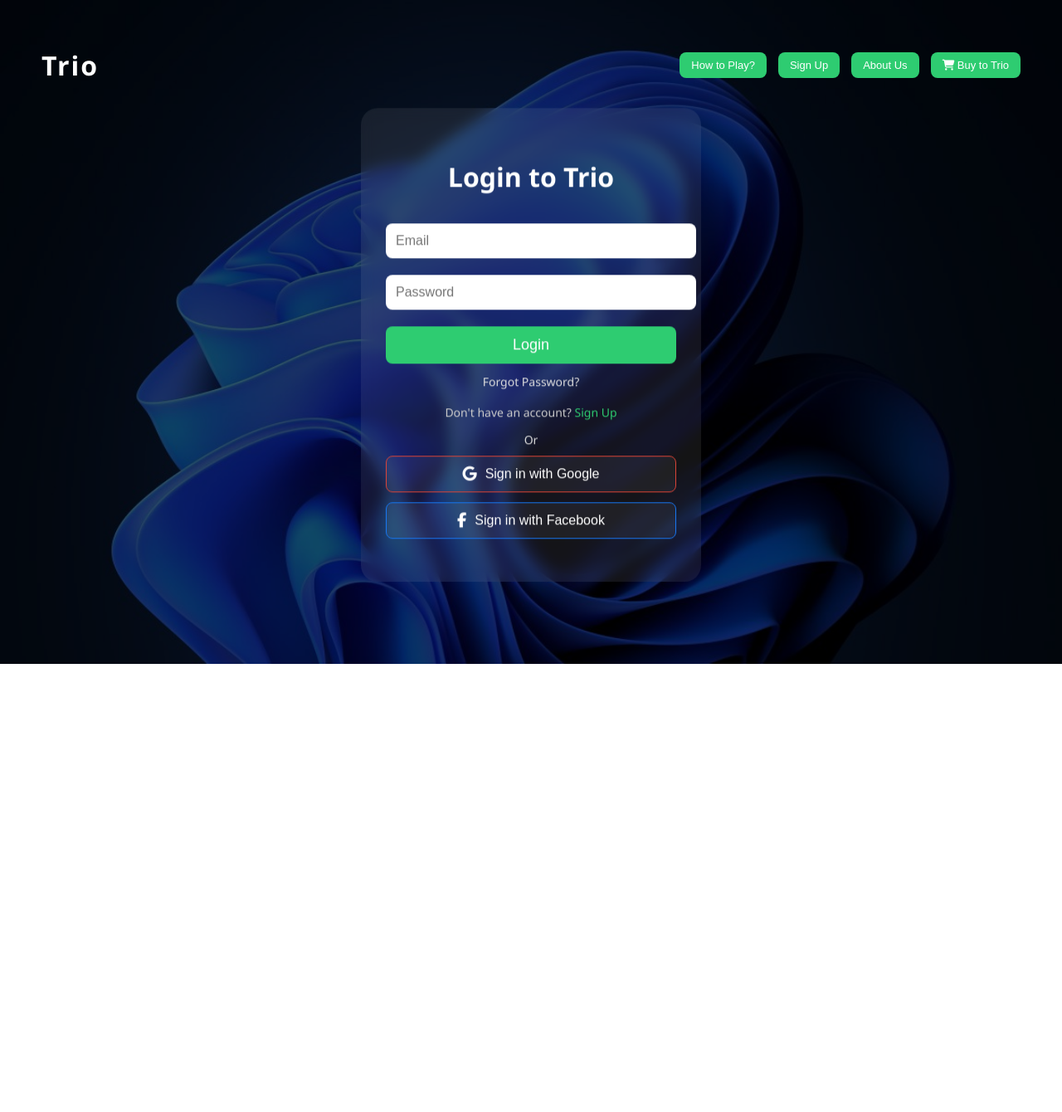
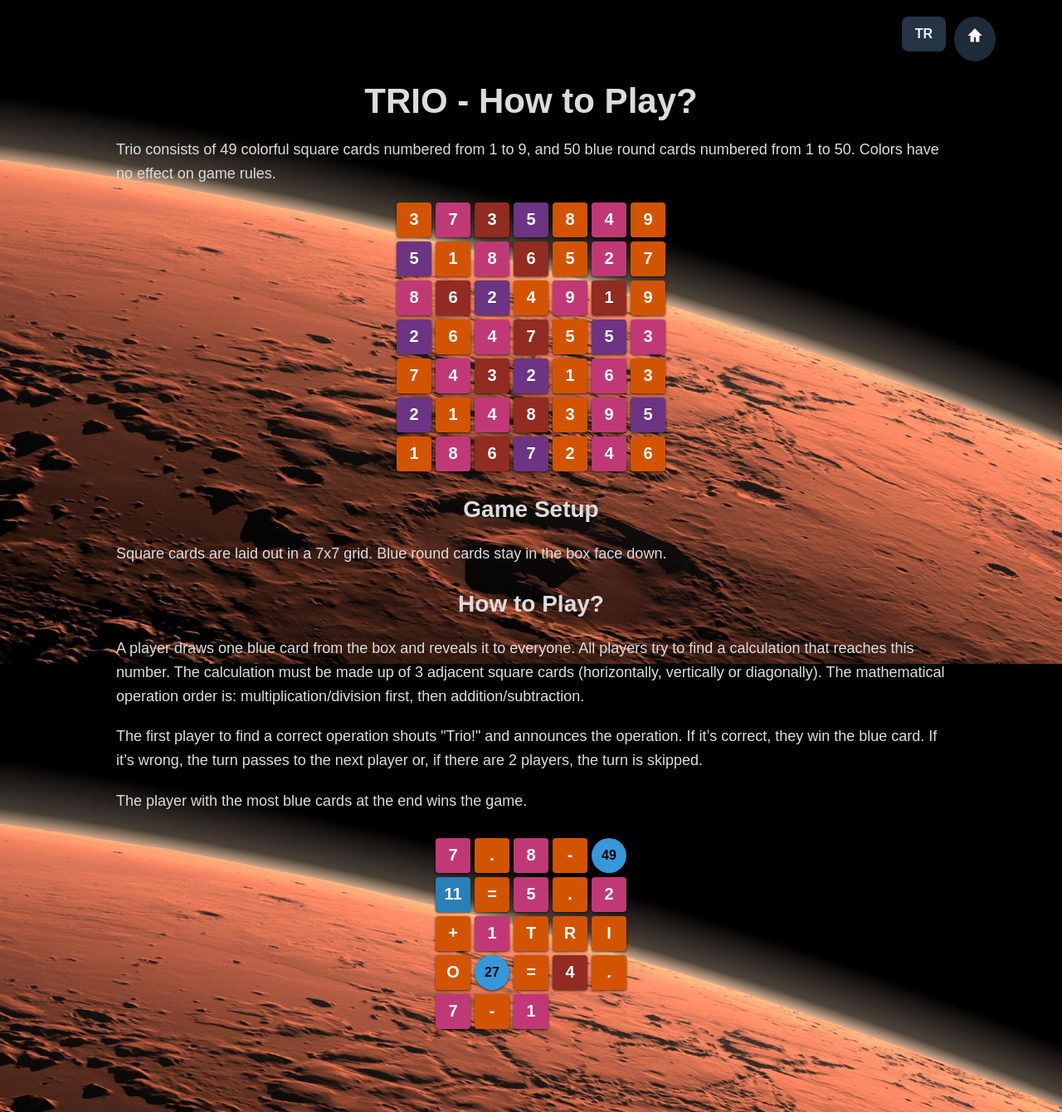
Before and after one commit to hasan-aydinoglu/trio-web-lastVersion, a plain HTML site: page howtoplay.html in a window 1280 px wide. Shown: the whole page at 83% size. Before the commit the page ends 800 px from the top, so only its background shows below. Drawn offline with Linux system fonts and the light colour scheme.

Commit message:
Upload latest changes

```diff
--- a/howtoplay.css
+++ b/howtoplay.css
@@ -39,34 +39,30 @@ p {
   color: #ddd;
 }
 
-/* Sağ üst köşe Home ikonu */
+/* Alt kısımdaki back button */
+/* Sağ üst köşe home ikonu */
 .home-icon {
-  position: fixed;
-  top: 20px;
-  right: 80px;
-  width: 50px;
-  height: 50px;
-  background: rgba(44, 62, 80, 0.85);
-  border-radius: 50%;
-  display: flex;
-  justify-content: center;
-  align-items: center;
-  text-decoration: none;
-  box-shadow: 0 3px 8px rgba(0,0,0,0.7);
-  transition: all 0.3s ease;
-  z-index: 100;
+position: fixed;
+top: 20px;
+right: 20px;
+font-size: 30px;
+text-decoration: none;
+color: #f1f1f1;
+background: rgba(44, 62, 80, 0.7);
+padding: 10px 12px;
+border-radius: 50%;
+box-shadow: 0 2px 6px rgba(0,0,0,0.6);
+transition: all 0.3s ease;
+z-index: 1000;
 }
 
 .home-icon:hover {
-  background: rgba(52, 152, 219, 0.95);
-  transform: scale(1.1);
+background: rgba(52, 73, 94, 0.9);
+transform: scale(1.1);
+color: #fff;
 }
 
-.home-icon svg {
-  width: 26px;
-  height: 26px;
-  fill: #ecf0f1;
-}
+
 
 
 .game-board {
@@ -118,6 +114,42 @@ p {
   box-shadow: 0 1px 3px rgba(0,0,0,0.7);
 }
 
+.eng-button {
+  position: fixed;
+  top: 20px;
+  right: 140px;
+  background-color: rgba(44, 62, 80, 0.85);
+  color: #ecf0f1;
+  padding: 12px 16px;
+  border-radius: 8px;
+  text-decoration: none;
+  font-weight: bold;
+  box-shadow: 0 3px 8px rgba(0,0,0,0.7);
+  transition: all 0.3s ease;
+  z-index: 100;
+}
+
+.eng-button:hover {
+  background-color: rgba(52, 152, 219, 0.95);
+  transform: scale(1.05);
+}
+
+.home-icon {
+  position: fixed;
+  top: 20px;
+  right: 80px;
+  z-index: 100;
+}
+
+.home-icon svg {
+  transition: transform 0.3s ease;
+}
+
+.home-icon:hover svg {
+  transform: scale(1.1);
+}
+
+
 /* TRIO harfleri renkli */
 .cell.t { background-color: #ff4757; }
 .cell.r { background-color: #ffa502; }
--- a/howtoplay.html
+++ b/howtoplay.html
@@ -2,41 +2,131 @@
 <html lang="en">
 <head>
   <meta charset="UTF-8">
-  <title>Trio Design</title>
-  <link rel="stylesheet" href="style.css">
-  <link rel="stylesheet" href="https://cdnjs.cloudflare.com/ajax/libs/font-awesome/6.5.2/css/all.min.css">
+  <title>How to Play Trio?</title>
+  <link rel="stylesheet" href="howtoplay.css">
+  <style>
+    .lang-button {
+      position: fixed;
+      top: 20px;
+      right: 20px;
+      background-color: #3498db;
+      color: #fff;
+      padding: 10px 16px;
+      border-radius: 6px;
+      text-decoration: none;
+      font-weight: bold;
+      box-shadow: 0 2px 4px rgba(0,0,0,0.5);
+      transition: background-color 0.3s;
+      z-index: 100;
+    }
+    .lang-button:hover {
+      background-color: #2980b9;
+    }
+
+    .tr-button {
+      position: fixed;
+      top: 20px;
+      right: 140px;
+      background-color: rgba(44, 62, 80, 0.85);
+      color: #ecf0f1;
+      padding: 12px 16px;
+      border-radius: 8px;
+      text-decoration: none;
+      font-weight: bold;
+      box-shadow: 0 3px 8px rgba(0,0,0,0.7);
+      transition: all 0.3s ease;
+      z-index: 100;
+    }
+    .tr-button:hover {
+      background-color: rgba(52, 152, 219, 0.95);
+      transform: scale(1.05);
+    }
+
+    .home-icon {
+      position: fixed;
+      top: 20px;
+      right: 80px;
+      z-index: 100;
+    }
+    .home-icon svg {
+      transition: transform 0.3s ease;
+    }
+    .home-icon:hover svg {
+      transform: scale(1.1);
+    }
+  </style>
 </head>
 <body>
+  <div class="container">
 
-  <div class="hero">
-    <div class="overlay">
-      <nav class="navbar">
-        <h2>Trio</h2>
-        <div class="menu-buttons">
-          <button onclick="window.location.href='howtoplay.html'">How to Play?</button>
-          <button onclick="window.location.href='register.html'">Sign Up</button>
-          <button onclick="window.location.href='aboutus.html'">About Us</button>
-          <button class="buy-btn" onclick="window.location.href='buy.html'">
-            <i class="fas fa-shopping-cart"></i> Buy to Trio
-          </button>
-        </div>
-      </nav>
+    <!-- TR button -->
+    <a href="howtoplay-tr.html" class="tr-button">TR</a>
 
-      <div class="login-container">
-        <h1>Login to Trio</h1>
-        <input type="email" placeholder="Email">
-        <input type="password" placeholder="Password">
-        <button class="login-btn">Login</button>
-        <a href="#" class="forgot">Forgot Password?</a>
-        <p class="signup-text">Don't have an account? <a href="register.html">Sign Up</a></p>
+    <!-- Home icon -->
+    <a href="index.html" class="home-icon" title="Home Page">
+      <svg xmlns="http://www.w3.org/2000/svg" width="26" height="26" fill="#ffffff" viewBox="0 0 24 24">
+        <path d="M12 3l8 8h-3v7h-4v-5h-2v5H7v-7H4z"/>
+      </svg>
+    </a>
 
-        <div class="or-text">Or</div>
-        <button class="social-btn google"><i class="fab fa-google"></i> Sign in with Google</button>
-        <button class="social-btn facebook"><i class="fab fa-facebook-f"></i> Sign in with Facebook</button>
-      </div>
+    <h1>TRIO - How to Play?</h1>
 
+    <div class="instructions">
+      <p>Trio consists of 49 colorful square cards numbered from 1 to 9, and 50 blue round cards numbered from 1 to 50. Colors have no effect on game rules.</p>
     </div>
+
+    <div class="game-board">
+      <!-- 7x7 board -->
+      <div class="cell orange">3</div><div class="cell pink">7</div><div class="cell red">3</div><div class="cell purple">5</div><div class="cell orange">8</div><div class="cell pink">4</div><div class="cell orange">9</div>
+      <div class="cell purple">5</div><div class="cell orange">1</div><div class="cell pink">8</div><div class="cell red">6</div><div class="cell orange">5</div><div class="cell pink">2</div><div class="cell orange">7</div>
+      <div class="cell pink">8</div><div class="cell red">6</div><div class="cell purple">2</div><div class="cell orange">4</div><div class="cell pink">9</div><div class="cell red">1</div><div class="cell orange">9</div>
+      <div class="cell purple">2</div><div class="cell orange">6</div><div class="cell pink">4</div><div class="cell red">7</div><div class="cell orange">5</div><div class="cell purple">5</div><div class="cell pink">3</div>
+      <div class="cell orange">7</div><div class="cell pink">4</div><div class="cell red">3</div><div class="cell purple">2</div><div class="cell orange">1</div><div class="cell pink">6</div><div class="cell orange">3</div>
+      <div class="cell purple">2</div><div class="cell orange">1</div><div class="cell pink">4</div><div class="cell red">8</div><div class="cell orange">3</div><div class="cell pink">9</div><div class="cell purple">5</div>
+      <div class="cell orange">1</div><div class="cell pink">8</div><div class="cell red">6</div><div class="cell purple">7</div><div class="cell orange">2</div><div class="cell pink">4</div><div class="cell orange">6</div>
+    </div>
+
+    <div class="instructions">
+      <h2>Game Setup</h2>
+      <p>Square cards are laid out in a 7x7 grid. Blue round cards stay in the box face down.</p>
+
+      <h2>How to Play?</h2>
+      <p>A player draws one blue card from the box and reveals it to everyone. All players try to find a calculation that reaches this number. The calculation must be made up of 3 adjacent square cards (horizontally, vertically or diagonally). The mathematical operation order is: multiplication/division first, then addition/subtraction.</p>
+
+      <p>The first player to find a correct operation shouts "Trio!" and announces the operation. If it’s correct, they win the blue card. If it’s wrong, the turn passes to the next player or, if there are 2 players, the turn is skipped.</p>
+
+      <p>The player with the most blue cards at the end wins the game.</p>
+    </div>
+
+    <div class="mini-board">
+      <div class="cell pink">7</div>
+      <div class="cell orange">.</div>
+      <div class="cell pink">8</div>
+      <div class="cell orange">-</div>
+      <div class="round">49</div>
+
+      <div class="cell blue">11</div>
+      <div class="cell orange">=</div>
+      <div class="cell pink">5</div>
+      <div class="cell orange">.</div>
+      <div class="cell pink">2</div>
+      <div class="cell orange">+</div>
+      <div class="cell pink">1</div>
+
+      <div class="cell orange">T</div>
+      <div class="cell orange">R</div>
+      <div class="cell orange">I</div>
+      <div class="cell orange">O</div>
+
+      <div class="round">27</div>
+      <div class="cell orange">=</div>
+      <div class="cell red">4</div>
+      <div class="cell orange">.</div>
+      <div class="cell pink">7</div>
+      <div class="cell orange">-</div>
+      <div class="cell pink">1</div>
+    </div>
+
   </div>
-
 </body>
 </html>
--- a/purchase.css
+++ b/purchase.css
@@ -2,13 +2,13 @@ body {
   margin: 0;
   padding: 0;
   font-family: 'Segoe UI', sans-serif;
-    background: url("images/background.png") no-repeat center center/cover;
+  background: url("images/trio4.png") no-repeat center center/cover;
 }
 
 .purchase-hero {
   width: 100%;
   height: 100vh;
-    background: rgba(0,0,0,0.6);
+  background: rgba(0,0,0,0.4);
   padding: 30px 50px;
   box-sizing: border-box;
   display: flex;
@@ -43,23 +43,31 @@ body {
   background: #27ae60;
 }
 
+#cart-count {
+  background: red;
+  border-radius: 50%;
+  padding: 3px 7px;
+  font-size: 14px;
+  margin-left: 6px;
+}
+
 .products-container {
   display: flex;
   justify-content: center;
   gap: 30px;
-    margin-top: 50px;
+  margin-top: 100px;
   flex-wrap: wrap;
 }
 
 .product-card {
-    background: rgba(255,255,255,0.08);
-    backdrop-filter: blur(10px);
+  background: rgba(255,255,255,0.12);
+  backdrop-filter: blur(14px);
   padding: 20px;
-    border-radius: 16px;
+  border-radius: 20px;
   text-align: center;
   color: #fff;
   width: 260px;
-    box-shadow: 0 8px 20px rgba(0,0,0,0.4);
+  box-shadow: 0 8px 30px rgba(0,0,0,0.5);
 }
 
 .product-card img {
@@ -89,8 +97,26 @@ body {
   cursor: pointer;
   transition: 0.3s ease;
   width: 100%;
+  margin-bottom: 10px;
 }
 
 .add-cart-btn:hover {
   background: #27ae60;
 }
+
+.buy-now-btn {
+  background: linear-gradient(135deg, #ff6a00, #ee0979);
+  color: #fff;
+  border: none;
+  padding: 12px;
+  border-radius: 50px;
+  font-size: 16px;
+  cursor: pointer;
+  transition: 0.3s ease;
+  width: 100%;
+  box-shadow: 0 4px 15px rgba(0,0,0,0.3);
+}
+
+.buy-now-btn:hover {
+  opacity: 0.9;
+}
```
Also changed, not shown: howtoplay-tr.html (+1 -1 lines), purchase.html (+15 -17 lines), images/background8.png (added), images/background9.png (added), 3 other files. Lines whose indentation alone changed are shown as unchanged.
